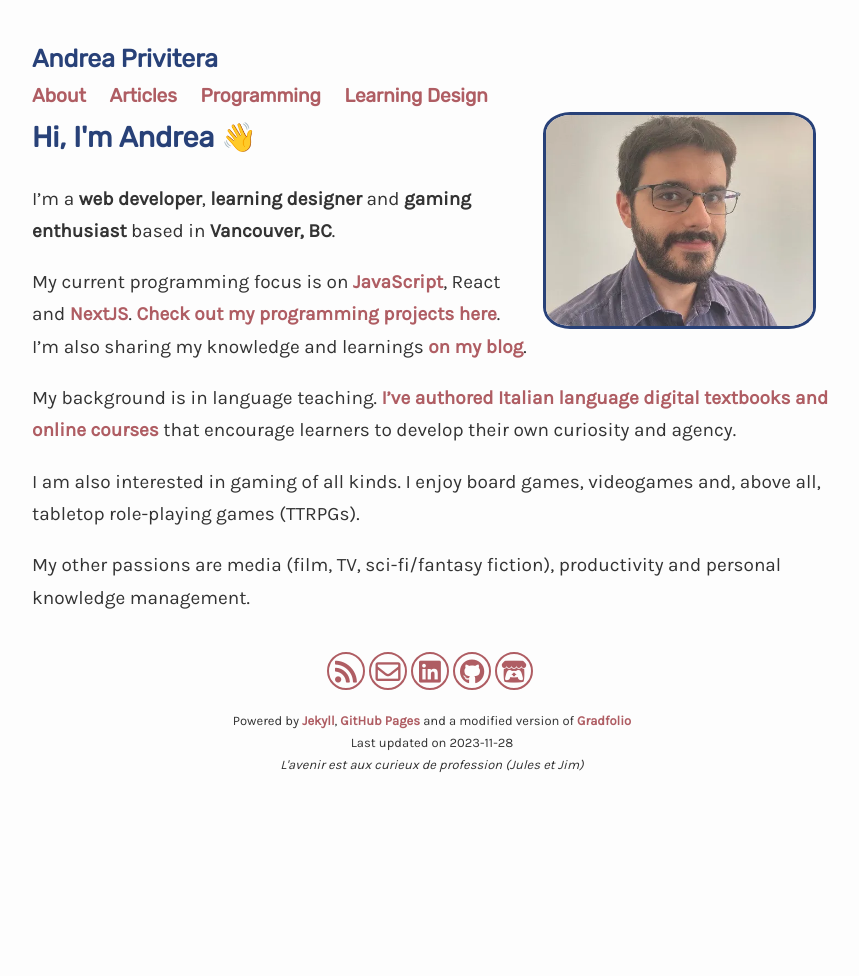
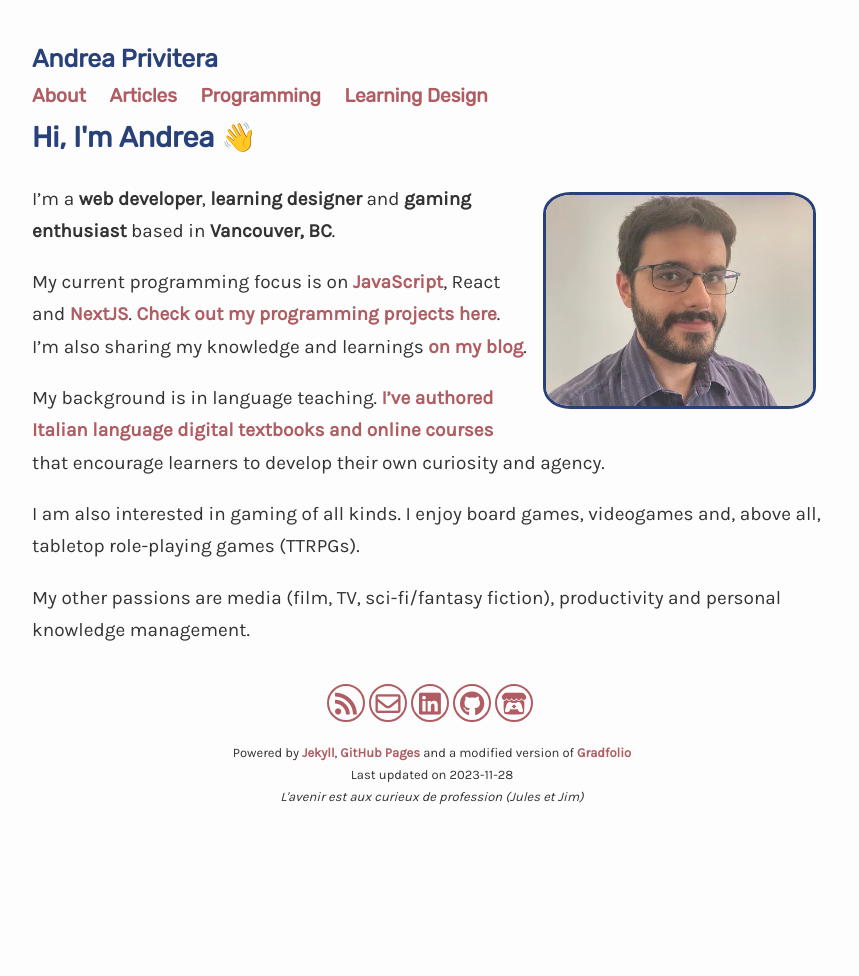
Before and after one commit to anprivitera/anprivitera.github.io, a Jekyll site: the page built from index.md, in a window 1280 px wide. Shown: the whole page, without its empty margins (208-1067 px from the left). Built offline with Jekyll 4.4.1, drawn with Linux system fonts in a browser that asks for light colours; nearby versions of some CDN libraries; emoji names are drawn with the system emoji font; comment, search, counter and statistics services are not loaded.

Commit message:
added top margin

```diff
--- a/assets/css/_sass/profile.scss
+++ b/assets/css/_sass/profile.scss
@@ -2,6 +2,7 @@
 .profile {
     border-style: solid;
     border-color: $brand-color-light;
+    margin-top: 5rem;
     margin-left: 1rem;
     margin-right: 1rem;
     margin-bottom: 1rem;
```
